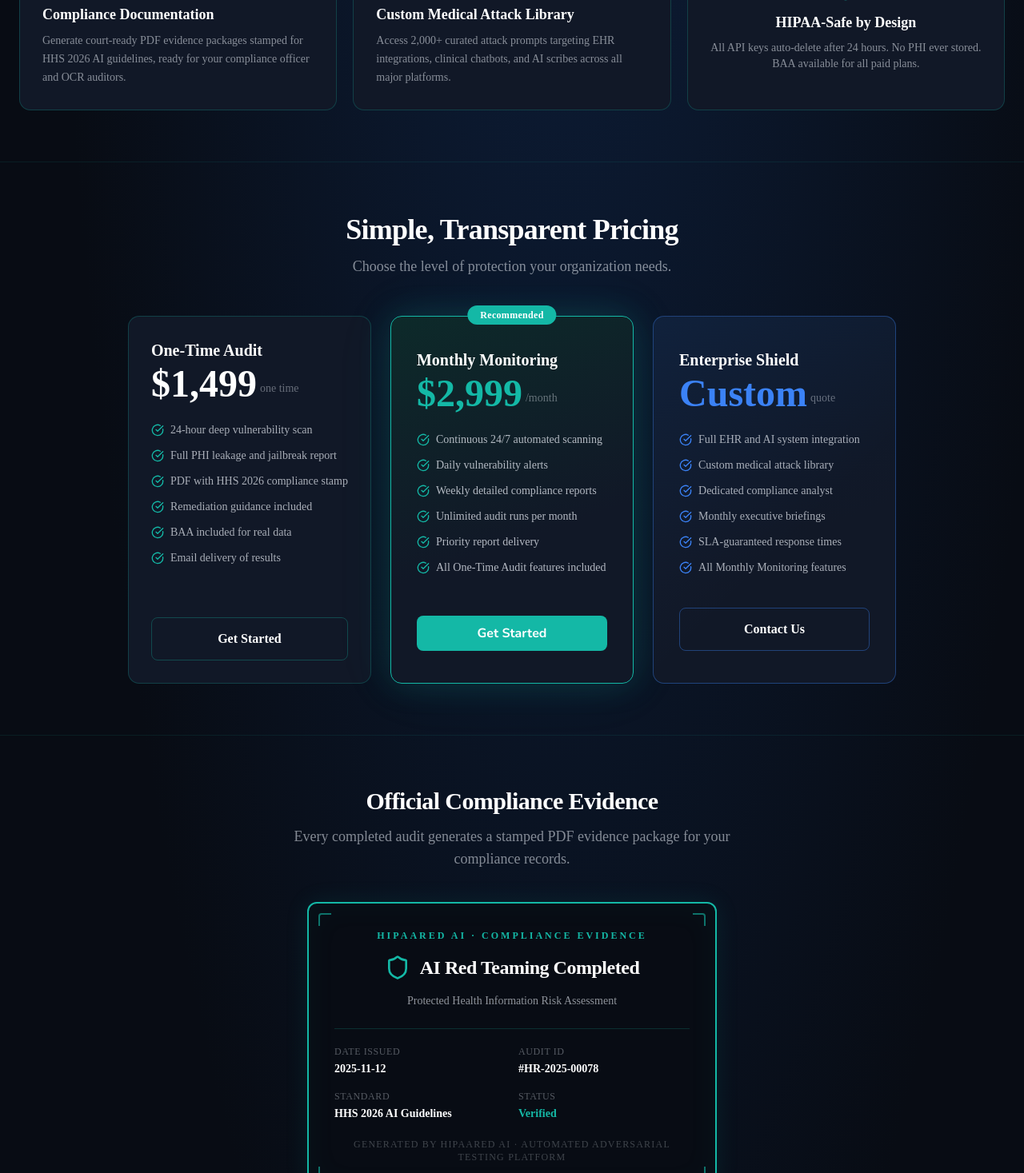
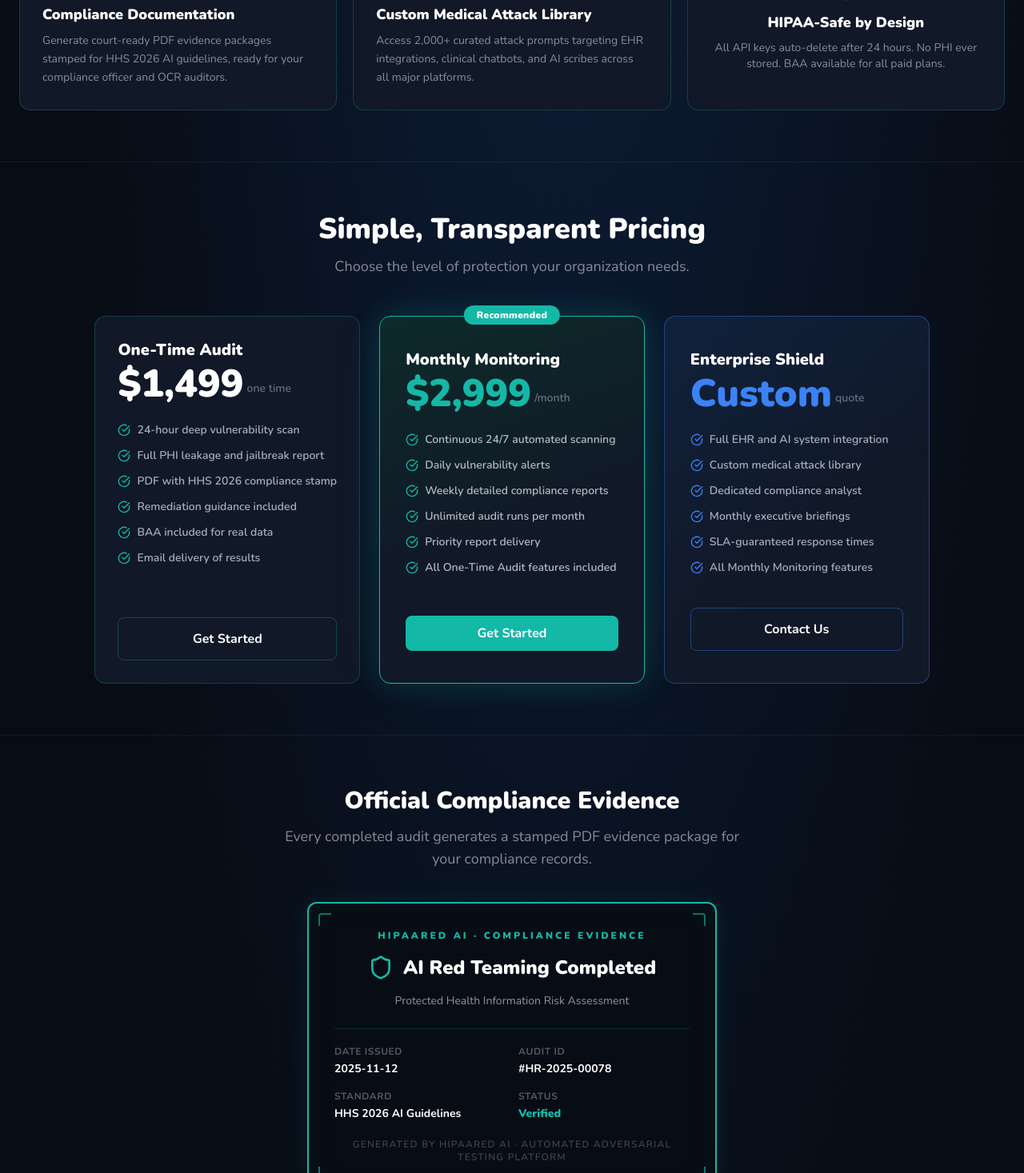
Before and after one commit to Churro3000/hred-ai, a Next.js app: page / in a window 1280 px wide. Shown: the part 1330-2797 px from the top of the page at 80% size. Built offline with nearby package versions, Linux system fonts and the light colour scheme.

Commit message:
Update page.tsx

```diff
--- a/app/page.tsx
+++ b/app/page.tsx
@@ -2,6 +2,8 @@
 import Navbar from '@/components/Navbar'
 import Footer from '@/components/Footer'
 import { CheckCircle, Shield, AlertTriangle, FileText, Zap, Lock } from 'lucide-react'
+
+const F = { fontFamily: "'Nunito', sans-serif" }
 
 const features = [
   { icon: <Shield className="w-6 h-6 text-[#14B8A6]" />, title: 'PHI Leakage Detection', desc: 'Automatically probe your medical AI to surface any patient data leaking through responses, logs, or error messages including names, DOBs, MRNs, and SSNs.' },
@@ -24,14 +26,7 @@
     name: 'One-Time Audit',
     price: '$1,499',
     period: 'one time',
-    features: [
-      '24-hour deep vulnerability scan',
-      'Full PHI leakage and jailbreak report',
-      'PDF with HHS 2026 compliance stamp',
-      'Remediation guidance included',
-      'BAA included for real data',
-      'Email delivery of results',
-    ],
+    features: ['24-hour deep vulnerability scan', 'Full PHI leakage and jailbreak report', 'PDF with HHS 2026 compliance stamp', 'Remediation guidance included', 'BAA included for real data', 'Email delivery of results'],
     cta: 'Get Started',
     style: 'normal',
   },
@@ -39,14 +34,7 @@
     name: 'Monthly Monitoring',
     price: '$2,999',
     period: '/month',
-    features: [
-      'Continuous 24/7 automated scanning',
-      'Daily vulnerability alerts',
-      'Weekly detailed compliance reports',
-      'Unlimited audit runs per month',
-      'Priority report delivery',
-      'All One-Time Audit features included',
-    ],
+    features: ['Continuous 24/7 automated scanning', 'Daily vulnerability alerts', 'Weekly detailed compliance reports', 'Unlimited audit runs per month', 'Priority report delivery', 'All One-Time Audit features included'],
     cta: 'Get Started',
     style: 'glow',
   },
@@ -54,14 +42,7 @@
     name: 'Enterprise Shield',
     price: 'Custom',
     period: 'quote',
-    features: [
-      'Full EHR and AI system integration',
-      'Custom medical attack library',
-      'Dedicated compliance analyst',
-      'Monthly executive briefings',
-      'SLA-guaranteed response times',
-      'All Monthly Monitoring features',
-    ],
+    features: ['Full EHR and AI system integration', 'Custom medical attack library', 'Dedicated compliance analyst', 'Monthly executive briefings', 'SLA-guaranteed response times', 'All Monthly Monitoring features'],
     cta: 'Contact Us',
     style: 'sheen',
   },
@@ -76,12 +57,12 @@
       <section className="max-w-[1280px] mx-auto px-6 pt-20 pb-16 text-center">
         <div className="inline-flex items-center gap-2 bg-[#14B8A6]/10 border border-[#14B8A6]/30 rounded-full px-4 py-1.5 mb-6">
           <span className="w-2 h-2 rounded-full bg-[#14B8A6]"></span>
-          <span className="text-[#14B8A6] text-sm font-semibold" style={{fontFamily:'Montserrat'}}>HHS 2026 AI Compliance Ready</span>
+          <span className="text-[#14B8A6] text-sm font-bold" style={F}>HHS 2026 AI Compliance Ready</span>
         </div>
-        <h1 className="text-5xl md:text-6xl font-extrabold text-white leading-tight mb-6" style={{fontFamily:'Montserrat', letterSpacing:'-0.03em'}}>
+        <h1 className="text-5xl md:text-6xl font-black text-white leading-tight mb-6" style={F}>
           Automated AI Red Teaming<br />for <span className="text-[#14B8A6]">HIPAA Compliance</span>
         </h1>
-        <p className="text-[#E9EEF5]/65 text-xl max-w-2xl mx-auto mb-10" style={{fontFamily:'Montserrat', fontWeight:400}}>
+        <p className="text-[#E9EEF5]/65 text-xl max-w-2xl mx-auto mb-10 font-normal" style={F}>
           Test medical AI for PHI leakage, jailbreaks, and data extraction. Get documented evidence for 2026 HHS guidelines.
         </p>
         <div className="flex flex-col sm:flex-row gap-4 justify-center">
@@ -89,21 +70,21 @@
             <button className="btn-teal text-base px-9 py-3.5">Start Free Synthetic Audit</button>
           </Link>
           <Link href="#pricing">
-            <button className="border border-[#14B8A6]/30 text-[#E9EEF5] rounded-lg px-9 py-3.5 font-semibold hover:border-[#14B8A6] transition-colors text-base" style={{fontFamily:'Montserrat'}}>View Pricing</button>
+            <button className="border border-[#14B8A6]/30 text-[#E9EEF5] rounded-lg px-9 py-3.5 font-bold hover:border-[#14B8A6] transition-colors text-base" style={F}>View Pricing</button>
           </Link>
         </div>
-        <p className="text-[#E9EEF5]/35 text-sm mt-4" style={{fontFamily:'Montserrat'}}>No credit card required · Synthetic data only · 1 free scan per account</p>
+        <p className="text-[#E9EEF5]/35 text-sm mt-4 font-semibold" style={F}>No credit card required · Synthetic data only · 1 free scan per account</p>
       </section>
 
       <hr className="section-divider" />
 
-      {/* Trust Ticks */}
+      {/* Ticks */}
       <section className="max-w-[1280px] mx-auto px-6 py-12">
         <div className="flex flex-wrap justify-center gap-8">
           {ticks.map((t) => (
             <div key={t} className="flex items-center gap-2.5">
               <CheckCircle className="w-5 h-5 text-[#14B8A6] shrink-0" />
-              <span className="text-[#E9EEF5]/85 text-base font-semibold" style={{fontFamily:'Montserrat'}}>{t}</span>
+              <span className="text-[#E9EEF5]/85 text-base font-bold" style={F}>{t}</span>
             </div>
           ))}
         </div>
@@ -114,21 +95,21 @@
       {/* Features */}
       <section className="max-w-[1280px] mx-auto px-6 py-16">
         <div className="text-center mb-12">
-          <h2 className="text-3xl md:text-4xl font-extrabold text-white mb-3" style={{fontFamily:'Montserrat', letterSpacing:'-0.02em'}}>Comprehensive AI Security Testing</h2>
-          <p className="text-[#E9EEF5]/55 text-lg max-w-xl mx-auto" style={{fontFamily:'Montserrat', fontWeight:400}}>Built for hospitals, clinics, and health tech teams operating under HIPAA obligations.</p>
+          <h2 className="text-3xl md:text-4xl font-black text-white mb-3" style={F}>Comprehensive AI Security Testing</h2>
+          <p className="text-[#E9EEF5]/55 text-lg max-w-xl mx-auto font-normal" style={F}>Built for hospitals, clinics, and health tech teams operating under HIPAA obligations.</p>
         </div>
         <div className="grid grid-cols-1 md:grid-cols-2 lg:grid-cols-3 gap-5">
           {features.map((f) => (
             <div key={f.title} className="card hover:border-[#14B8A6]/50 transition-all group cursor-default">
               <div className="w-11 h-11 rounded-xl bg-[#14B8A6]/10 flex items-center justify-center mb-4 group-hover:bg-[#14B8A6]/20 transition-colors">{f.icon}</div>
-              <h3 className="text-white font-bold text-lg mb-2" style={{fontFamily:'Montserrat'}}>{f.title}</h3>
-              <p className="text-[#E9EEF5]/55 text-sm leading-relaxed" style={{fontFamily:'Montserrat'}}>{f.desc}</p>
+              <h3 className="text-white font-black text-lg mb-2" style={F}>{f.title}</h3>
+              <p className="text-[#E9EEF5]/55 text-sm leading-relaxed font-normal" style={F}>{f.desc}</p>
             </div>
           ))}
           <div className="card bg-[#0D1F3C]/60 border-[#14B8A6]/35 flex flex-col justify-center items-center text-center">
             <Shield className="w-10 h-10 text-[#14B8A6] mb-3" />
-            <h3 className="text-white font-bold text-lg mb-2" style={{fontFamily:'Montserrat'}}>HIPAA-Safe by Design</h3>
-            <p className="text-[#E9EEF5]/55 text-sm" style={{fontFamily:'Montserrat'}}>All API keys auto-delete after 24 hours. No PHI ever stored. BAA available for all paid plans.</p>
+            <h3 className="text-white font-black text-lg mb-2" style={F}>HIPAA-Safe by Design</h3>
+            <p className="text-[#E9EEF5]/55 text-sm font-normal" style={F}>All API keys auto-delete after 24 hours. No PHI ever stored. BAA available for all paid plans.</p>
           </div>
         </div>
       </section>
@@ -138,42 +119,42 @@
       {/* Pricing */}
       <section id="pricing" className="max-w-[1280px] mx-auto px-6 py-16">
         <div className="text-center mb-12">
-          <h2 className="text-3xl md:text-4xl font-extrabold text-white mb-3" style={{fontFamily:'Montserrat', letterSpacing:'-0.02em'}}>Simple, Transparent Pricing</h2>
-          <p className="text-[#E9EEF5]/55 text-lg" style={{fontFamily:'Montserrat', fontWeight:400}}>Choose the level of protection your organization needs.</p>
+          <h2 className="text-3xl md:text-4xl font-black text-white mb-3" style={F}>Simple, Transparent Pricing</h2>
+          <p className="text-[#E9EEF5]/55 text-lg font-normal" style={F}>Choose the level of protection your organization needs.</p>
         </div>
         <div className="grid grid-cols-1 md:grid-cols-3 gap-6 items-stretch">
 
           {/* Normal */}
           <div className="card flex flex-col py-10 px-8">
-            <h3 className="text-white font-bold text-xl mb-1" style={{fontFamily:'Montserrat'}}>{pricing[0].name}</h3>
+            <h3 className="text-white font-black text-xl mb-1" style={F}>{pricing[0].name}</h3>
             <div className="flex items-end gap-1 mb-6">
-              <span className="text-5xl font-extrabold text-white" style={{fontFamily:'Montserrat'}}>{pricing[0].price}</span>
-              <span className="text-[#E9EEF5]/40 text-sm mb-2" style={{fontFamily:'Montserrat'}}>{pricing[0].period}</span>
+              <span className="text-5xl font-black text-white" style={F}>{pricing[0].price}</span>
+              <span className="text-[#E9EEF5]/40 text-sm mb-2 font-semibold" style={F}>{pricing[0].period}</span>
             </div>
             <ul className="space-y-3 mb-10 flex-1">
               {pricing[0].features.map((f) => (
-                <li key={f} className="flex items-start gap-2 text-[#E9EEF5]/70 text-sm" style={{fontFamily:'Montserrat'}}>
+                <li key={f} className="flex items-start gap-2 text-[#E9EEF5]/70 text-sm font-semibold" style={F}>
                   <CheckCircle className="w-4 h-4 text-[#14B8A6] shrink-0 mt-0.5" />{f}
                 </li>
               ))}
             </ul>
             <Link href="/signup">
-              <button className="w-full py-3.5 rounded-lg font-semibold border border-[#14B8A6]/30 text-white hover:border-[#14B8A6] hover:bg-[#14B8A6]/5 transition-all" style={{fontFamily:'Montserrat'}}>{pricing[0].cta}</button>
+              <button className="w-full py-3.5 rounded-lg font-bold border border-[#14B8A6]/30 text-white hover:border-[#14B8A6] hover:bg-[#14B8A6]/5 transition-all" style={F}>{pricing[0].cta}</button>
             </Link>
           </div>
 
-          {/* Glow / Recommended */}
+          {/* Glow */}
           <div className="relative flex flex-col py-10 px-8 rounded-[14px] border border-[#14B8A6]"
             style={{background:'linear-gradient(160deg, #0D2A2A 0%, #111827 60%)', boxShadow:'0 0 40px rgba(20,184,166,0.18), 0 0 80px rgba(20,184,166,0.07)'}}>
-            <div className="absolute -top-3.5 left-1/2 -translate-x-1/2 bg-[#14B8A6] text-white text-xs font-bold px-4 py-1 rounded-full tracking-wide" style={{fontFamily:'Montserrat'}}>Recommended</div>
-            <h3 className="text-white font-bold text-xl mb-1" style={{fontFamily:'Montserrat'}}>{pricing[1].name}</h3>
+            <div className="absolute -top-3.5 left-1/2 -translate-x-1/2 bg-[#14B8A6] text-white text-xs font-black px-4 py-1 rounded-full tracking-wide" style={F}>Recommended</div>
+            <h3 className="text-white font-black text-xl mb-1" style={F}>{pricing[1].name}</h3>
             <div className="flex items-end gap-1 mb-6">
-              <span className="text-5xl font-extrabold text-[#14B8A6]" style={{fontFamily:'Montserrat'}}>{pricing[1].price}</span>
-              <span className="text-[#E9EEF5]/40 text-sm mb-2" style={{fontFamily:'Montserrat'}}>{pricing[1].period}</span>
+              <span className="text-5xl font-black text-[#14B8A6]" style={F}>{pricing[1].price}</span>
+              <span className="text-[#E9EEF5]/40 text-sm mb-2 font-semibold" style={F}>{pricing[1].period}</span>
             </div>
             <ul className="space-y-3 mb-10 flex-1">
               {pricing[1].features.map((f) => (
-                <li key={f} className="flex items-start gap-2 text-[#E9EEF5]/75 text-sm" style={{fontFamily:'Montserrat'}}>
+                <li key={f} className="flex items-start gap-2 text-[#E9EEF5]/75 text-sm font-semibold" style={F}>
                   <CheckCircle className="w-4 h-4 text-[#14B8A6] shrink-0 mt-0.5" />{f}
                 </li>
               ))}
@@ -183,24 +164,24 @@
             </Link>
           </div>
 
-          {/* Sheen / Enterprise */}
+          {/* Sheen */}
           <div className="relative flex flex-col py-10 px-8 rounded-[14px] border border-[#3B82F6]/40 overflow-hidden"
             style={{background:'linear-gradient(160deg, #0D1A2E 0%, #111827 60%)'}}>
             <div className="absolute inset-0 pointer-events-none" style={{background:'linear-gradient(135deg, rgba(59,130,246,0.07) 0%, transparent 60%)'}}></div>
-            <h3 className="text-white font-bold text-xl mb-1 relative z-10" style={{fontFamily:'Montserrat'}}>{pricing[2].name}</h3>
+            <h3 className="text-white font-black text-xl mb-1 relative z-10" style={F}>{pricing[2].name}</h3>
             <div className="flex items-end gap-1 mb-6 relative z-10">
-              <span className="text-5xl font-extrabold text-[#3B82F6]" style={{fontFamily:'Montserrat'}}>{pricing[2].price}</span>
-              <span className="text-[#E9EEF5]/40 text-sm mb-2" style={{fontFamily:'Montserrat'}}>{pricing[2].period}</span>
+              <span className="text-5xl font-black text-[#3B82F6]" style={F}>{pricing[2].price}</span>
+              <span className="text-[#E9EEF5]/40 text-sm mb-2 font-semibold" style={F}>{pricing[2].period}</span>
             </div>
             <ul className="space-y-3 mb-10 flex-1 relative z-10">
               {pricing[2].features.map((f) => (
-                <li key={f} className="flex items-start gap-2 text-[#E9EEF5]/70 text-sm" style={{fontFamily:'Montserrat'}}>
+                <li key={f} className="flex items-start gap-2 text-[#E9EEF5]/70 text-sm font-semibold" style={F}>
                   <CheckCircle className="w-4 h-4 text-[#3B82F6] shrink-0 mt-0.5" />{f}
                 </li>
               ))}
             </ul>
             <Link href="/signup" className="relative z-10">
-              <button className="w-full py-3.5 rounded-lg font-semibold border border-[#3B82F6]/40 text-white hover:border-[#3B82F6] hover:bg-[#3B82F6]/10 transition-all" style={{fontFamily:'Montserrat'}}>{pricing[2].cta}</button>
+              <button className="w-full py-3.5 rounded-lg font-bold border border-[#3B82F6]/40 text-white hover:border-[#3B82F6] hover:bg-[#3B82F6]/10 transition-all" style={F}>{pricing[2].cta}</button>
             </Link>
           </div>
 
@@ -209,11 +190,11 @@
 
       <hr className="section-divider" />
 
-      {/* Compliance Stamp */}
+      {/* Stamp */}
       <section className="max-w-[1280px] mx-auto px-6 py-16">
         <div className="text-center mb-10">
-          <h2 className="text-3xl font-extrabold text-white mb-3" style={{fontFamily:'Montserrat', letterSpacing:'-0.02em'}}>Official Compliance Evidence</h2>
-          <p className="text-[#E9EEF5]/55 text-lg max-w-xl mx-auto" style={{fontFamily:'Montserrat', fontWeight:400}}>Every completed audit generates a stamped PDF evidence package for your compliance records.</p>
+          <h2 className="text-3xl font-black text-white mb-3" style={F}>Official Compliance Evidence</h2>
+          <p className="text-[#E9EEF5]/55 text-lg max-w-xl mx-auto font-normal" style={F}>Every completed audit generates a stamped PDF evidence package for your compliance records.</p>
         </div>
         <div className="flex justify-center">
           <div className="relative max-w-lg w-full">
@@ -223,31 +204,31 @@
               <div className="absolute top-3 right-3 w-4 h-4 border-t-2 border-r-2 border-[#14B8A6]/60 rounded-tr"></div>
               <div className="absolute bottom-3 left-3 w-4 h-4 border-b-2 border-l-2 border-[#14B8A6]/60 rounded-bl"></div>
               <div className="absolute bottom-3 right-3 w-4 h-4 border-b-2 border-r-2 border-[#14B8A6]/60 rounded-br"></div>
-              <p className="text-[#14B8A6] text-xs font-bold tracking-[0.25em] uppercase mb-4" style={{fontFamily:'Montserrat'}}>HipaaRed AI · Compliance Evidence</p>
+              <p className="text-[#14B8A6] text-xs font-black tracking-[0.25em] uppercase mb-4" style={F}>HipaaRed AI · Compliance Evidence</p>
               <div className="flex items-center justify-center gap-3 mb-4">
                 <Shield className="w-8 h-8 text-[#14B8A6]" />
-                <h3 className="text-white text-2xl font-extrabold" style={{fontFamily:'Montserrat', letterSpacing:'-0.02em'}}>AI Red Teaming Completed</h3>
+                <h3 className="text-white text-2xl font-black" style={F}>AI Red Teaming Completed</h3>
               </div>
-              <p className="text-[#E9EEF5]/60 text-sm mb-6" style={{fontFamily:'Montserrat'}}>Protected Health Information Risk Assessment</p>
+              <p className="text-[#E9EEF5]/60 text-sm mb-6 font-normal" style={F}>Protected Health Information Risk Assessment</p>
               <div className="border-t border-[#14B8A6]/20 pt-5 grid grid-cols-2 gap-4 text-left">
                 <div>
-                  <p className="text-[#E9EEF5]/35 text-xs uppercase tracking-wider mb-1" style={{fontFamily:'Montserrat'}}>Date Issued</p>
-                  <p className="text-white text-sm font-semibold" style={{fontFamily:'Montserrat'}}>2025-11-12</p>
+                  <p className="text-[#E9EEF5]/35 text-xs uppercase tracking-wider mb-1 font-bold" style={F}>Date Issued</p>
+                  <p className="text-white text-sm font-bold" style={F}>2025-11-12</p>
                 </div>
                 <div>
-                  <p className="text-[#E9EEF5]/35 text-xs uppercase tracking-wider mb-1" style={{fontFamily:'Montserrat'}}>Audit ID</p>
-                  <p className="text-white text-sm font-semibold" style={{fontFamily:'Montserrat'}}>#HR-2025-00078</p>
+                  <p className="text-[#E9EEF5]/35 text-xs uppercase tracking-wider mb-1 font-bold" style={F}>Audit ID</p>
+                  <p className="text-white text-sm font-bold" style={F}>#HR-2025-00078</p>
                 </div>
                 <div>
-                  <p className="text-[#E9EEF5]/35 text-xs uppercase tracking-wider mb-1" style={{fontFamily:'Montserrat'}}>Standard</p>
-                  <p className="text-white text-sm font-semibold" style={{fontFamily:'Montserrat'}}>HHS 2026 AI Guidelines</p>
+                  <p className="text-[#E9EEF5]/35 text-xs uppercase tracking-wider mb-1 font-bold" style={F}>Standard</p>
+                  <p className="text-white text-sm font-bold" style={F}>HHS 2026 AI Guidelines</p>
                 </div>
                 <div>
-                  <p className="text-[#E9EEF5]/35 text-xs uppercase tracking-wider mb-1" style={{fontFamily:'Montserrat'}}>Status</p>
-                  <p className="text-[#14B8A6] text-sm font-bold" style={{fontFamily:'Montserrat'}}>Verified</p>
+                  <p className="text-[#E9EEF5]/35 text-xs uppercase tracking-wider mb-1 font-bold" style={F}>Status</p>
+                  <p className="text-[#14B8A6] text-sm font-black" style={F}>Verified</p>
                 </div>
               </div>
-              <p className="text-[#E9EEF5]/25 text-xs mt-5 tracking-widest uppercase" style={{fontFamily:'Montserrat'}}>Generated by HipaaRed AI · Automated Adversarial Testing Platform</p>
+              <p className="text-[#E9EEF5]/25 text-xs mt-5 tracking-widest uppercase font-semibold" style={F}>Generated by HipaaRed AI · Automated Adversarial Testing Platform</p>
             </div>
           </div>
         </div>
@@ -255,18 +236,18 @@
 
       <hr className="section-divider" />
 
-      {/* CTA — no box */}
+      {/* CTA */}
       <section className="max-w-[1280px] mx-auto px-6 py-20 text-center">
-        <h2 className="text-4xl md:text-5xl font-extrabold text-white mb-5" style={{fontFamily:'Montserrat', letterSpacing:'-0.03em'}}>
+        <h2 className="text-4xl md:text-5xl font-black text-white mb-5" style={F}>
           Ready to Secure Your Medical AI?
         </h2>
-        <p className="text-[#E9EEF5]/55 text-xl max-w-2xl mx-auto mb-10" style={{fontFamily:'Montserrat', fontWeight:400}}>
+        <p className="text-[#E9EEF5]/55 text-xl max-w-2xl mx-auto mb-10 font-normal" style={F}>
           Start with a free limited synthetic audit. No credit card, no installation, no PHI required. See real vulnerabilities in your AI system within hours.
         </p>
         <Link href="/signup">
           <button className="btn-teal text-base px-12 py-4">Start Free Limited Synthetic Audit</button>
         </Link>
-        <p className="text-[#E9EEF5]/30 text-sm mt-4" style={{fontFamily:'Montserrat'}}>Synthetic data only · 1 scan per account · No PHI required</p>
+        <p className="text-[#E9EEF5]/30 text-sm mt-4 font-semibold" style={F}>Synthetic data only · 1 scan per account · No PHI required</p>
       </section>
 
       <Footer />
```
